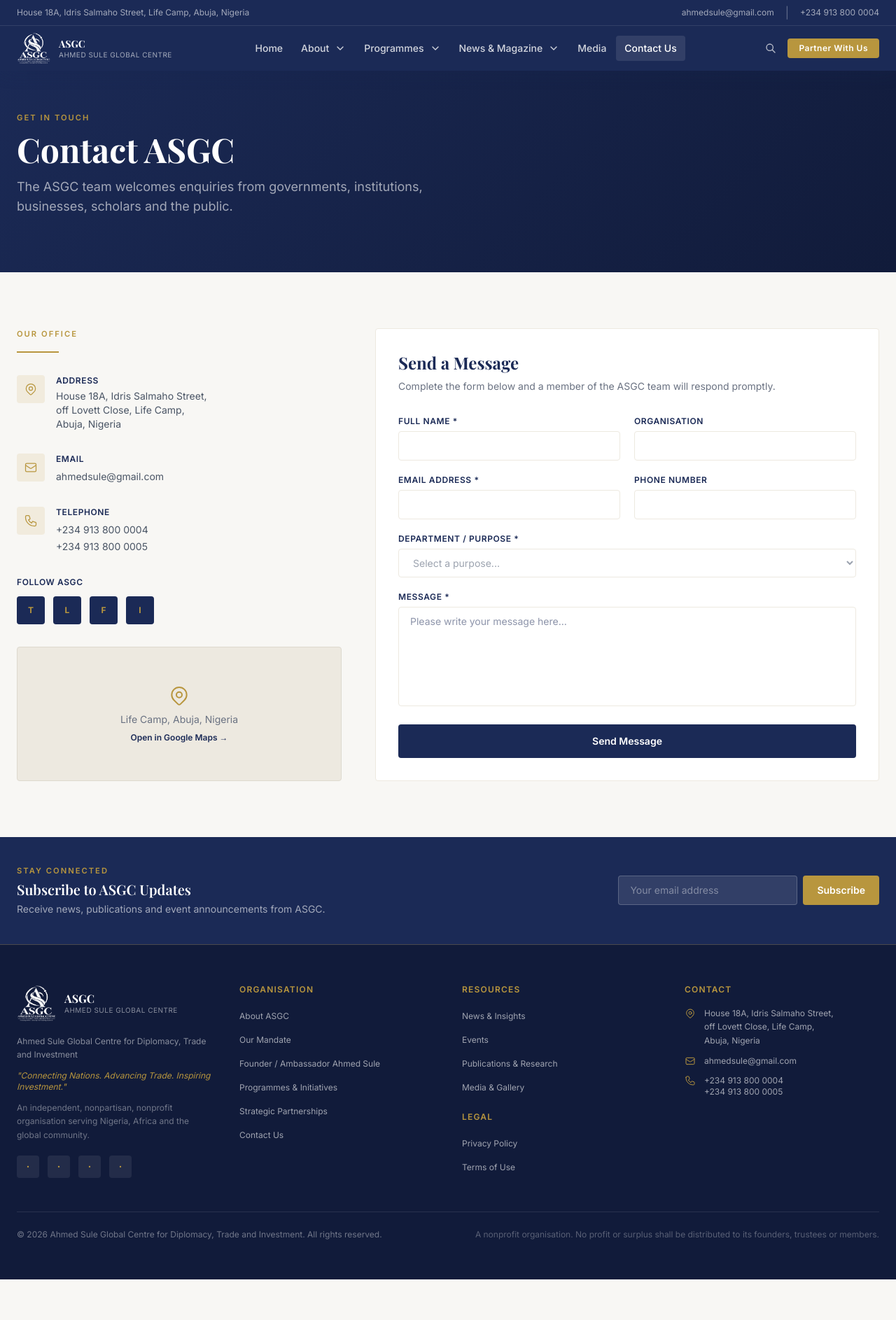
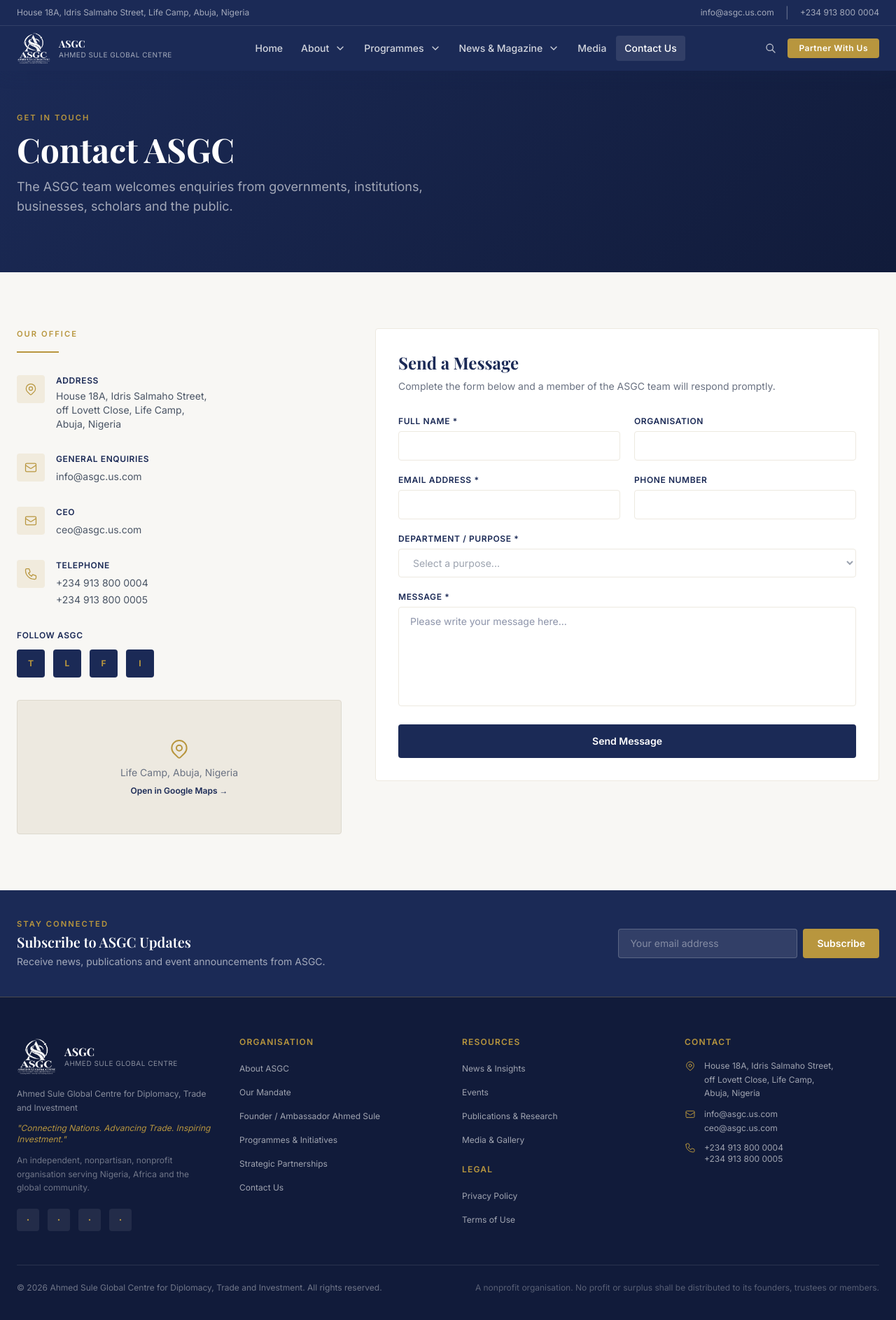
Before and after one commit to Alshekizx/ascg, a React (Vite) app: page /contact in a window 1280 px wide. Shown: the top 1886 px of the page at 70% size. Before the commit the page ends 1828 px from the top, so only its background shows below. Built offline with nearby package versions, Linux system fonts and the light colour scheme; the HTML template or start-up script is replaced by a standard one; a web font is replaced by a local one.

Commit message:
Update ASGC contact emails for general enquiries and CEO

```diff
--- a/src/components/Footer.tsx
+++ b/src/components/Footer.tsx
@@ -145,9 +145,10 @@
                 <svg className="w-4 h-4 flex-shrink-0" style={{ color: '#B8963E' }} fill="none" viewBox="0 0 24 24" stroke="currentColor">
                   <path strokeLinecap="round" strokeLinejoin="round" strokeWidth={1.5} d="M3 8l7.89 5.26a2 2 0 002.22 0L21 8M5 19h14a2 2 0 002-2V7a2 2 0 00-2-2H5a2 2 0 00-2 2v10a2 2 0 002 2z" />
                 </svg>
-                <a href="mailto:ahmedsule@gmail.com" className="text-xs text-white/60 hover:text-white transition-colors">
-                  ahmedsule@gmail.com
-                </a>
+                <div className="flex flex-col gap-1">
+                  <a href="mailto:info@asgc.us.com" className="text-xs text-white/60 hover:text-white transition-colors">info@asgc.us.com</a>
+                  <a href="mailto:ceo@asgc.us.com" className="text-xs text-white/60 hover:text-white transition-colors">ceo@asgc.us.com</a>
+                </div>
               </div>
               <div className="flex gap-3">
                 <svg className="w-4 h-4 flex-shrink-0" style={{ color: '#B8963E' }} fill="none" viewBox="0 0 24 24" stroke="currentColor">
--- a/src/components/Navigation.tsx
+++ b/src/components/Navigation.tsx
@@ -142,8 +142,8 @@
               House 18A, Idris Salmaho Street, Life Camp, Abuja, Nigeria
             </p>
             <div className="flex items-center gap-4">
-              <a href="mailto:ahmedsule@gmail.com" className="text-xs text-white/60 hover:text-amber-300 transition-colors">
-                ahmedsule@gmail.com
+              <a href="mailto:info@asgc.us.com" className="text-xs text-white/60 hover:text-amber-300 transition-colors">
+                info@asgc.us.com
               </a>
               <span className="text-white/30">|</span>
               <a href="tel:+2349138000004" className="text-xs text-white/60 hover:text-amber-300 transition-colors">
--- a/src/pages/ContactPage.tsx
+++ b/src/pages/ContactPage.tsx
@@ -60,9 +60,19 @@
                     <path strokeLinecap="round" strokeLinejoin="round" strokeWidth={1.5} d="M3 8l7.89 5.26a2 2 0 002.22 0L21 8M5 19h14a2 2 0 002-2V7a2 2 0 00-2-2H5a2 2 0 00-2 2v10a2 2 0 002 2z" />
                   </svg>
                 ),
-                label: 'Email',
-                content: 'ahmedsule@gmail.com',
-                href: 'mailto:ahmedsule@gmail.com',
+                label: 'General Enquiries',
+                content: 'info@asgc.us.com',
+                href: 'mailto:info@asgc.us.com',
+              },
+              {
+                icon: (
+                  <svg className="w-5 h-5" fill="none" viewBox="0 0 24 24" stroke="currentColor">
+                    <path strokeLinecap="round" strokeLinejoin="round" strokeWidth={1.5} d="M3 8l7.89 5.26a2 2 0 002.22 0L21 8M5 19h14a2 2 0 002-2V7a2 2 0 00-2-2H5a2 2 0 00-2 2v10a2 2 0 002 2z" />
+                  </svg>
+                ),
+                label: 'CEO',
+                content: 'ceo@asgc.us.com',
+                href: 'mailto:ceo@asgc.us.com',
               },
               {
                 icon: (
--- a/src/pages/FounderPage.tsx
+++ b/src/pages/FounderPage.tsx
@@ -189,11 +189,11 @@
             </p>
             <div className="flex flex-col sm:flex-row gap-4">
               <a
-                href="mailto:ahmedsule@gmail.com"
+                href="mailto:ceo@asgc.us.com"
                 className="inline-flex items-center gap-2 px-6 py-2.5 text-sm font-semibold rounded"
                 style={{ backgroundColor: '#B8963E', color: '#fff' }}
               >
-                ahmedsule@gmail.com
+                ceo@asgc.us.com
               </a>
               <a
                 href="tel:+2349138000004"
```
